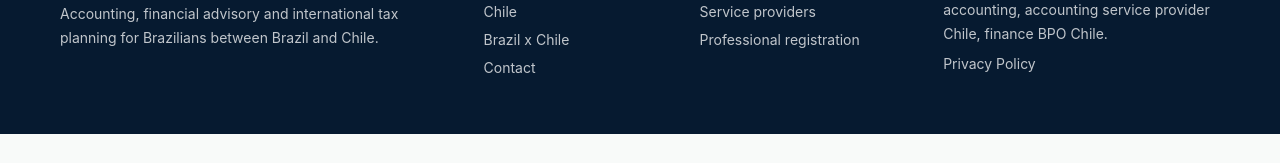
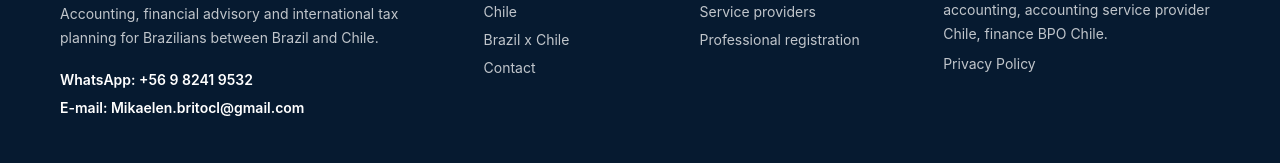
Before and after one commit to Tognolli0/brachilenos-site, a Next.js app: page /en in a window 1280 px wide. Shown: the part 4246-4409 px from the top of the page. Before the commit the page ends 4380 px from the top, so only its background shows below. Built offline with nearby package versions, Linux system fonts and the light colour scheme; no server answers.

Commit message:
Update Brachilenos contact channels

```diff
--- a/app/api/talents/route.ts
+++ b/app/api/talents/route.ts
@@ -3,7 +3,7 @@ import { createMailToUrl } from "@/lib/conversion";
 
 const emailPattern = /^[^\s@]+@[^\s@]+\.[^\s@]+$/;
 const requiredFields = ["name", "email", "whatsapp", "country", "interest"] as const;
-const temporaryTalentEmail = process.env.TALENTS_EMAIL_TO || "diogotognolli38@gmail.com";
+const temporaryTalentEmail = process.env.TALENTS_EMAIL_TO || "Mikaelen.britocl@gmail.com";
 
 export async function POST(request: Request) {
   let payload: Record<string, unknown>;
--- a/components/Footer.tsx
+++ b/components/Footer.tsx
@@ -1,6 +1,7 @@
 import Image from "next/image";
 import Link from "next/link";
 import type { Dictionary, Locale } from "@/lib/dictionaries";
+import { createWhatsAppUrl } from "@/lib/conversion";
 import { getSiteContent, solutionSlugs } from "@/lib/site-content";
 
 type FooterProps = {
@@ -22,6 +23,14 @@ export function Footer({ lang, dict }: FooterProps) {
             <span>BRACHILENOS</span>
           </Link>
           <p className="max-w-sm text-sm leading-6">{dict.footer.text}</p>
+          <div className="mt-5 grid gap-2 text-sm">
+            <a href={createWhatsAppUrl("Ola! Gostaria de falar com a BRACHILENOS.")} target="_blank" rel="noopener noreferrer" className="font-semibold text-white transition hover:text-[#d7aa52]">
+              WhatsApp: +56 9 8241 9532
+            </a>
+            <a href="mailto:Mikaelen.britocl@gmail.com" className="font-semibold text-white transition hover:text-[#d7aa52]">
+              E-mail: Mikaelen.britocl@gmail.com
+            </a>
+          </div>
         </div>
 
         <div>
--- a/lib/conversion.ts
+++ b/lib/conversion.ts
@@ -1,4 +1,4 @@
-export const clientWhatsAppNumber = process.env.NEXT_PUBLIC_WHATSAPP_NUMBER || "5511969870407";
+export const clientWhatsAppNumber = process.env.NEXT_PUBLIC_WHATSAPP_NUMBER || "56982419532";
 
 export function createWhatsAppUrl(message: string, number = clientWhatsAppNumber) {
   return `https://wa.me/${number}?text=${encodeURIComponent(message)}`;
```
Also changed, not shown: 1 other file (tests, documents, lock files or other folders).
